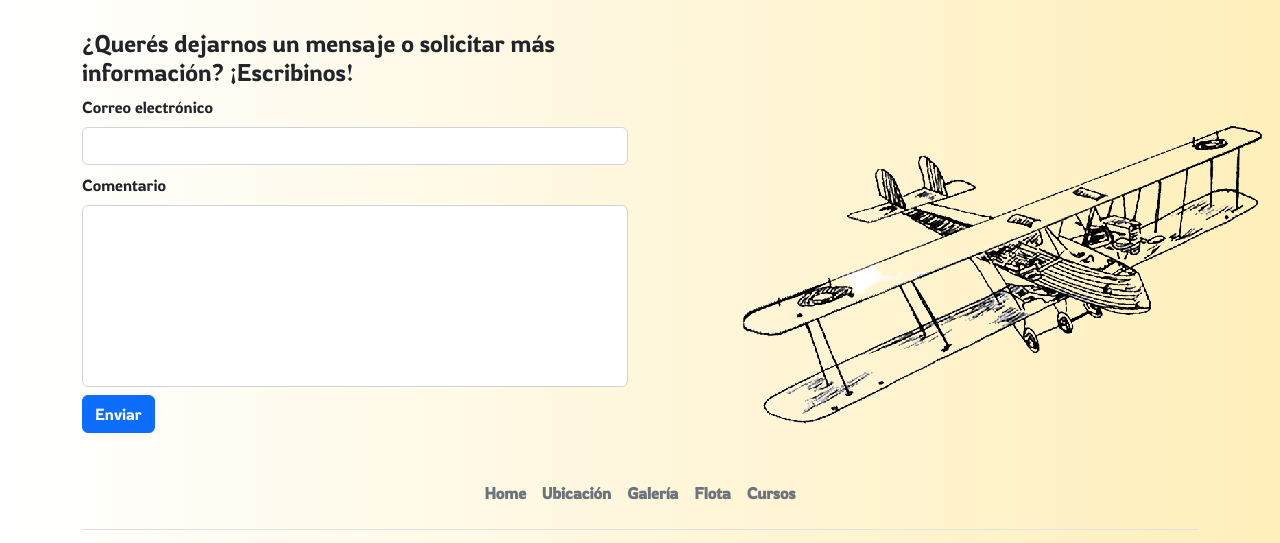
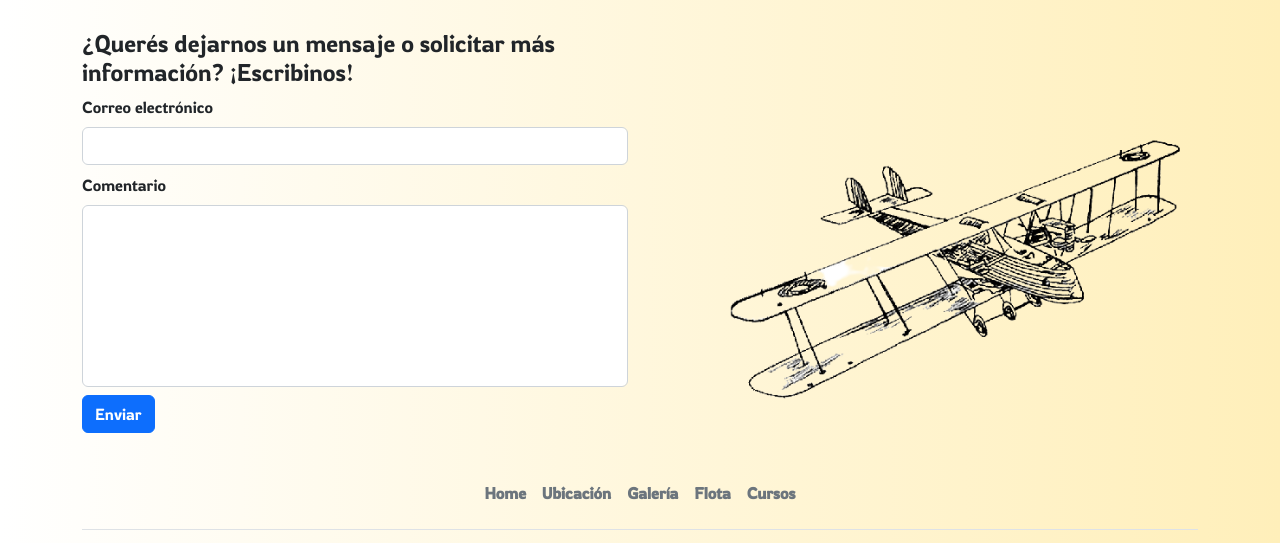
Before and after one commit to LautaroRecalde/Proyecto-CoderHouse, a website: page index.html in a window 1280 px wide. Shown: the part 958-1501 px from the top of the page. Drawn offline with nearby package versions, Linux system fonts and the light colour scheme.

Commit message:
correcion scroll

```diff
--- a/index.html
+++ b/index.html
@@ -106,12 +106,10 @@
                     </form>
                 </div>
                 <div class="col-sm-12 col-md-6 col-lg-6 col-xl-6 mt-3">
-                    <img src="./img/imagen_abajo_de_historia-removebg-preview.png" alt="primer avion creado">
+                    <img src="./img/imagen_abajo_de_historia-removebg-preview.png" alt="primer avion creado" style="max-width: 100%; height: auto;">
                 </div>
             </div>
         </section>
-
-
 
 
 
```
Also changed, not shown: pages/ubicacion.html (+0 -2 lines), img/favicon-16x16.png (added).
